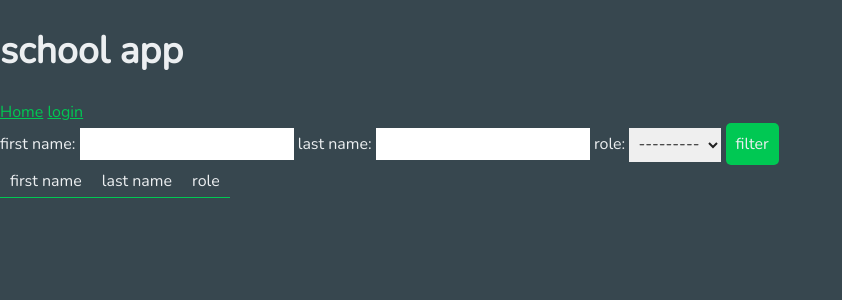
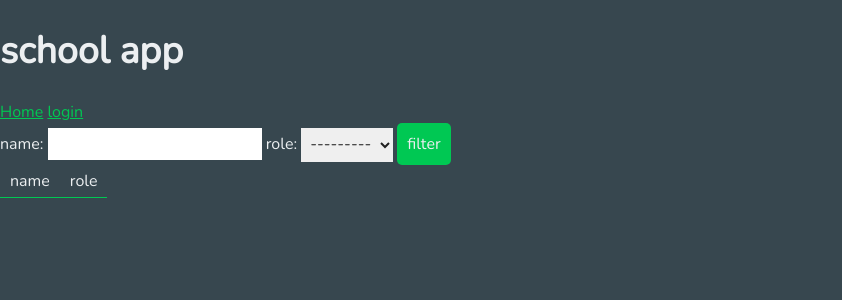
Before and after one commit to puter2/django-school, a Django app: page /show_users in a window 1280 px wide. Shown: the top 300 px of the page, without its empty margins (0-842 px from the left). Run offline with Django 5.2, Linux system fonts and the light colour scheme.

Commit message:
changed filtering in showusers

```diff
--- a/school/views.py
+++ b/school/views.py
@@ -92,24 +92,17 @@ class AddSubjectView(View):
         return render(request, 'form.html', {'form': form})
 
 class ShowUsersView(View):
-    #TODO filter users using get
+    #TODO change view so that it's consistent
     def get(self, request):
         users = User.objects.all()
+        name = request.GET.get('name')
+        role = request.GET.get('role')
+        if name:
+            users = users.filter(Q(first_name__icontains=name) | Q(last_name__icontains=name))
+        if role:
+            users = users.filter(role__role=role)
         return render(request, 'show_users.html', {'users': users})
 
-    def post(self, request):
-        filtered_users = User.objects.all()
-        first_name = request.POST['first_name']
-        if first_name:
-            filtered_users = filtered_users.filter(first_name__icontains=first_name)
-        last_name = request.POST['last_name']
-        if last_name:
-            filtered_users = filtered_users.filter(last_name__icontains=last_name)
-        role = request.POST['role']
-        if role:
-            filtered_users = filtered_users.filter(role__role=role)
-        print(first_name, last_name, filtered_users)
-        return render(request, 'show_users.html', {'users': filtered_users})
 
 class DeleteGradeView(View):
     def get(self, request, pk):
--- a/templates/show_users.html
+++ b/templates/show_users.html
@@ -3,10 +3,8 @@
 {%  block content %}
 
 <div style="display: inline">
-    <form method="post" style="display: inline">
-        {% csrf_token %}
-        <p style="display: inline"><label>first name: </label><input type="text" name="first_name"></p>
-        <p style="display: inline"><label>last name: </label><input type="text" name="last_name"></p>
+    <form method="get" style="display: inline">
+        <p style="display: inline"><label>name: </label><input type="text" name="name"></p>
         <p style="display: inline"><label>
             role:
             <select name="role">
@@ -22,8 +20,7 @@
 <div>
     <table>
         <thead>
-        <td>first name</td>
-        <td>last name</td>
+        <td>name</td>
         <td>role</td>
         {% if request.user.role|lower == "admin" %}
             <td></td>
@@ -32,8 +29,7 @@
         </thead>
         {% for u in users %}
             <tr>
-                <td>{{ u.first_name }}</td>
-                <td>{{ u.last_name }}</td>
+                <td>{{ u.first_name }} {{ u.last_name }}</td>
                 <td>{{ u.role }}</td>
                 {% if request.user.role|lower == "admin" %}
                 <td><a href="{% url 'edit_user' u.id %}">edit</a></td>
```
